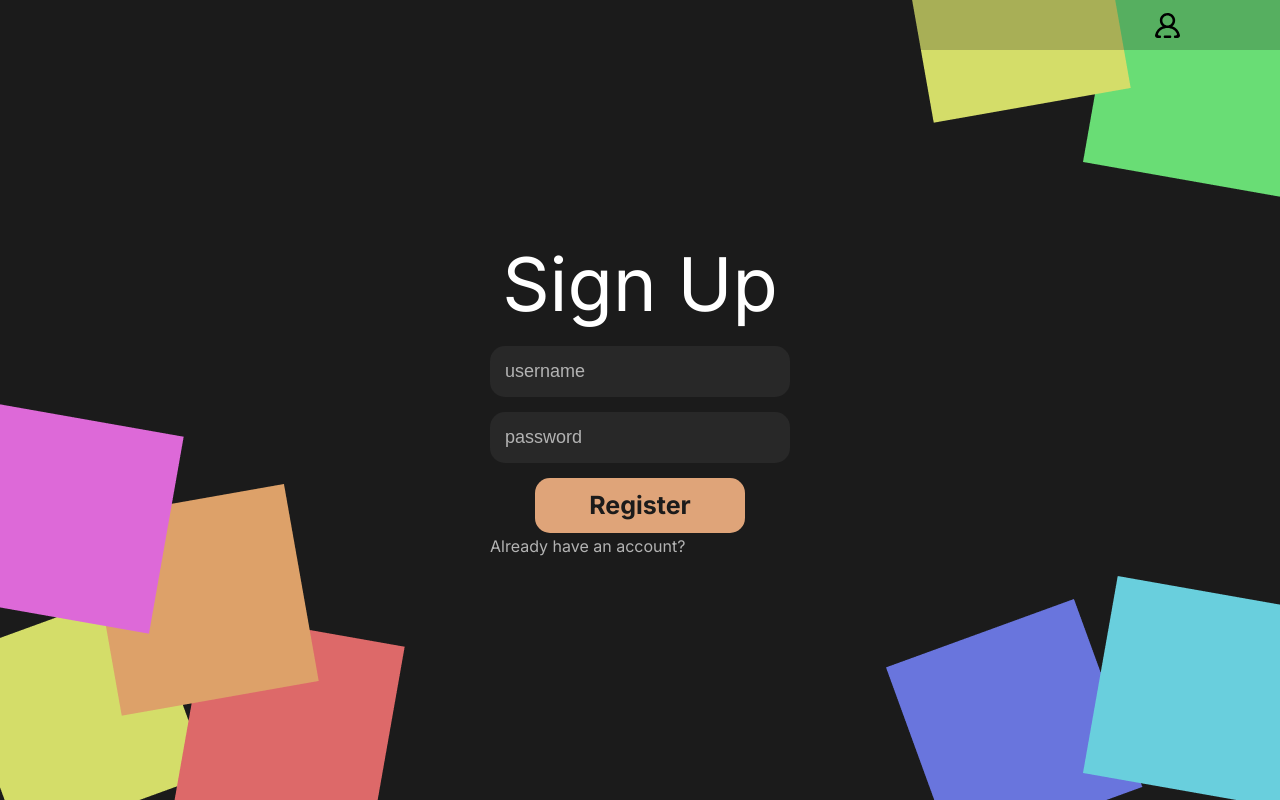
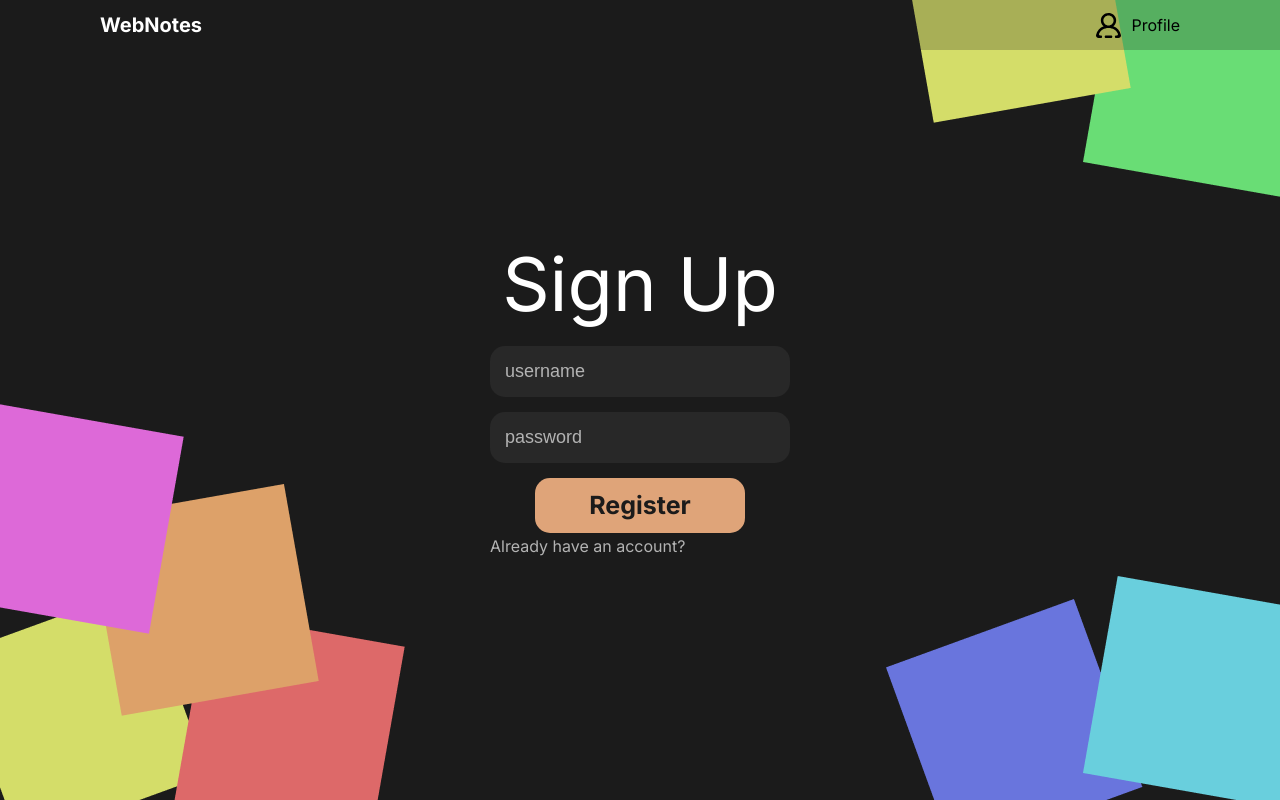
Before and after one commit to DanieloM83/Markdown-Web-Notes, a React (Vite) app in the folder frontend/: page /register in a window 1280 px wide. Built offline with nearby package versions, Linux system fonts and the light colour scheme; no server answers.

Commit message:
:bug: Fix types errors
Type errors fixed; Added username to the profile button in the Header.

```diff
--- a/frontend/src/assets/styles/global.css
+++ b/frontend/src/assets/styles/global.css
@@ -62,9 +62,17 @@ body {
   font-size: 20px;
   cursor: pointer;
 }
+.header .profile-container {
+  display: flex;
+  align-items: center;
+
+  p {
+    margin-left: 10px;
+  }
+  cursor: pointer;
+}
 .header .profile-image {
   width: 25px;
-  cursor: pointer;
 }
 
 input {
--- a/frontend/src/components/screens/Home.tsx
+++ b/frontend/src/components/screens/Home.tsx
@@ -8,7 +8,7 @@ interface HomeProps {}
 const Home: FC<HomeProps> = () => {
   const navigate = useNavigate();
 
-  const startButtonHandler: React.MouseEvent<HTMLElement> = () => {
+  const startButtonHandler: React.MouseEventHandler<HTMLElement> = () => {
     navigate("/playground");
   };
 
--- a/frontend/src/components/screens/Login.tsx
+++ b/frontend/src/components/screens/Login.tsx
@@ -24,6 +24,8 @@ const Login: FC<LoginProps> = () => {
     setUser(response2.data);
   };
 
+  console.log(user);
+
   const linkHandler: React.MouseEventHandler<HTMLParagraphElement> = () => {
     navigate("/register");
   };
@@ -34,7 +36,7 @@ const Login: FC<LoginProps> = () => {
       <Background />
       <div className={styles.auth_content_container}>
         <h1 className={styles.title}>Sign In</h1>
-        <CredentialsForm onSubmit={loginButtonHandler} buttonText="Login" formStateErrors={errors} className={styles.auth_form} />
+        <CredentialsForm onFormSubmit={loginButtonHandler} buttonText="Login" formStateErrors={errors} className={styles.auth_form} />
         <div className={styles.link}>
           <p onClick={linkHandler}>Don't have an account?</p>
         </div>
--- a/frontend/src/components/screens/Register.tsx
+++ b/frontend/src/components/screens/Register.tsx
@@ -9,20 +9,20 @@ import { AuthContext } from "../../providers";
 interface RegisterProps {}
 
 const Register: FC<RegisterProps> = () => {
-  const { user, setUser } = useContext(AuthContext);
+  const { setUser } = useContext(AuthContext);
   const navigate = useNavigate();
   const {
     setError,
     formState: { errors },
-  } = useForm();
+  } = useForm<UserCredentialsType>();
 
-  const registerButtonHandler: SubmitHandler<T> = async (data: UserCredentialsType) => {
+  const registerButtonHandler: SubmitHandler<UserCredentialsType> = async (data: UserCredentialsType) => {
     let response = await register(data);
-    if (!response.success) return setError("submit", { type: "custom", message: response.message });
+    if (!response.success) return setError("root", { type: "custom", message: response.message });
     let response2 = await login(data);
-    if (!response2.success) return setError("submit", { type: "custom", message: response2.message });
+    if (!response2.success) return setError("root", { type: "custom", message: response2.message });
     let response3 = await getCurrentUser();
-    if (!response3.success) return setError("submit", { type: "custom", message: response3.message });
+    if (!response3.success) return setError("root", { type: "custom", message: response3.message });
     setUser(response3.data);
   };
   const linkHandler: React.MouseEventHandler<HTMLParagraphElement> = () => {
@@ -35,7 +35,7 @@ const Register: FC<RegisterProps> = () => {
       <Background />
       <div className={styles.auth_content_container}>
         <h1 className={styles.title}>Sign Up</h1>
-        <CredentialsForm onSubmit={registerButtonHandler} buttonText="Register" formStateErrors={errors} className={styles.auth_form} />
+        <CredentialsForm onFormSubmit={registerButtonHandler} buttonText="Register" formStateErrors={errors} className={styles.auth_form} />
         <div className={styles.link}>
           <p onClick={linkHandler}>Already have an account?</p>
         </div>
--- a/frontend/src/components/ui/CredentialsForm.tsx
+++ b/frontend/src/components/ui/CredentialsForm.tsx
@@ -1,17 +1,17 @@
-import { FC } from "react";
+import { FC, HTMLAttributes } from "react";
 import { zodResolver } from "@hookform/resolvers/zod";
 import { useForm, FieldErrors } from "react-hook-form";
 import { UserCredentialsType as CredentialsFormData, UserCredentialsSchema as CredentialsSchema } from "../../services/auth";
 import { Button } from "./";
 import styles from "./CredentialsForm.module.css";
 
-interface CredentialsFormProps {
-  onSubmit: (data: CredentialsFormData) => void;
+interface CredentialsFormProps extends HTMLAttributes<HTMLFormElement> {
+  onFormSubmit: (data: CredentialsFormData) => void;
   buttonText?: string;
   formStateErrors?: FieldErrors<CredentialsFormData>;
 }
 
-const CredentialsForm: FC<CredentialsFormProps> = ({ onSubmit, buttonText = "Submit", formStateErrors, ...props }) => {
+const CredentialsForm: FC<CredentialsFormProps> = ({ onFormSubmit, buttonText = "Submit", formStateErrors, ...props }) => {
   const {
     register,
     handleSubmit,
@@ -34,8 +34,8 @@ const CredentialsForm: FC<CredentialsFormProps> = ({ onSubmit, buttonText = "Sub
         {errors.password && <p className={`error ${styles.error}`}>{errors.password.message}</p>}
       </div>
 
-      <Button className={styles.form_button} callback={handleSubmit(onSubmit)} text={buttonText} disabled={Object.keys(errors).length !== 0} />
-      {errors.submit && <p className={`error ${styles.error}`}>{errors.submit.message}</p>}
+      <Button className={styles.form_button} callback={handleSubmit(onFormSubmit)} text={buttonText} disabled={Object.keys(errors).length !== 0} />
+      {errors.root && <p className={`error ${styles.error}`}>{errors.root.message}</p>}
     </form>
   );
 };
--- a/frontend/src/components/ui/Header.tsx
+++ b/frontend/src/components/ui/Header.tsx
@@ -8,22 +8,25 @@ interface HeaderProps {}
 
 const Header: FC<HeaderProps> = () => {
   const navigate = useNavigate();
-  const { user, setUser } = useContext(AuthContext);
+  const { user } = useContext(AuthContext);
 
-  const logoHandler: React.MouseEvent<HTMLElement> = () => {
+  const logoHandler: React.MouseEventHandler<HTMLElement> = () => {
     navigate("/");
   };
 
-  const profileImageHandler: React.MouseEvent<HTMLElement> = () => {
+  const profileBlockHandler: React.MouseEventHandler<HTMLElement> = () => {
     navigate("/login");
   };
-  console.log(user);
+
   return (
     <header className="header">
       <p className="logo" onClick={logoHandler}>
-        {user?.username}
+        WebNotes
       </p>
-      <img className="profile-image" src={profileImage} alt="profile-img" loading="lazy" onClick={profileImageHandler} />
+      <div className="profile-container" onClick={profileBlockHandler}>
+        <img className="profile-image" src={profileImage} alt="profile-img" loading="lazy" />
+        <p>{user?.username ?? "Profile"}</p>
+      </div>
     </header>
   );
 };
--- a/frontend/src/providers/AuthProvider.tsx
+++ b/frontend/src/providers/AuthProvider.tsx
@@ -6,7 +6,7 @@ interface AuthContextType {
   setUser: (user: UserData | undefined) => void;
 }
 
-export const AuthContext = createContext<AuthContextType>();
+export const AuthContext = createContext<AuthContextType>({ user: undefined, setUser: () => {} });
 
 export const AuthProvider: React.FC<{ children: ReactNode }> = ({ children }) => {
   const [user, setUser] = useState<UserData | undefined>(undefined);
```
Also changed, not shown: frontend/src/components/ui/Button.tsx (+11 -4 lines).
